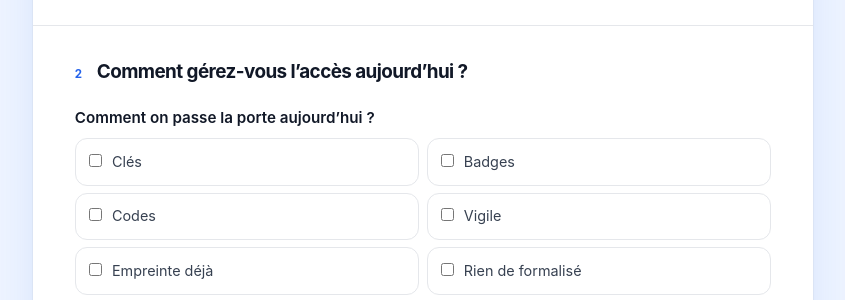
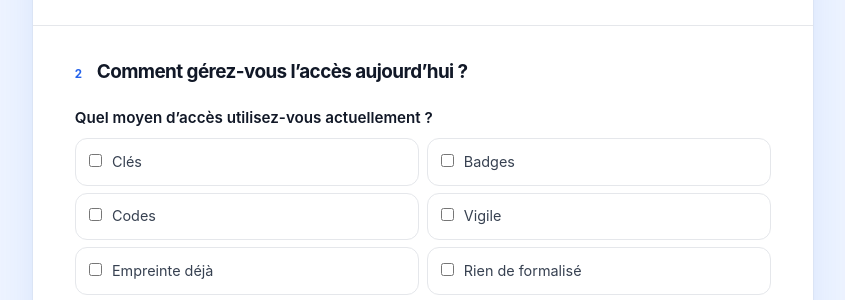
Before and after one commit to Fatoumata7703/empreintepro-etude, a Flask app: page / in a window 1280 px wide. Shown: the part 825-1125 px from the top of the page, without its empty margins (217-1062 px from the left). Run offline with Flask 3, Linux system fonts and the light colour scheme; some libraries are stand-ins or nearby versions.

Commit message:
Use professional wording for current access method question.

```diff
--- a/templates/questionnaire.html
+++ b/templates/questionnaire.html
@@ -82,7 +82,7 @@
           <div class="sec-head"><span class="num">2</span><h2>Comment gérez-vous l’accès aujourd’hui ?</h2></div>
 
           <div class="q">
-            <span class="label">Comment on passe la porte aujourd’hui ?</span>
+            <span class="label">Quel moyen d’accès utilisez-vous actuellement ?</span>
             <div class="choices two">
               <label class="opt"><input type="checkbox" name="moyen" value="cles"> Clés</label>
               <label class="opt"><input type="checkbox" name="moyen" value="badges"> Badges</label>
```
